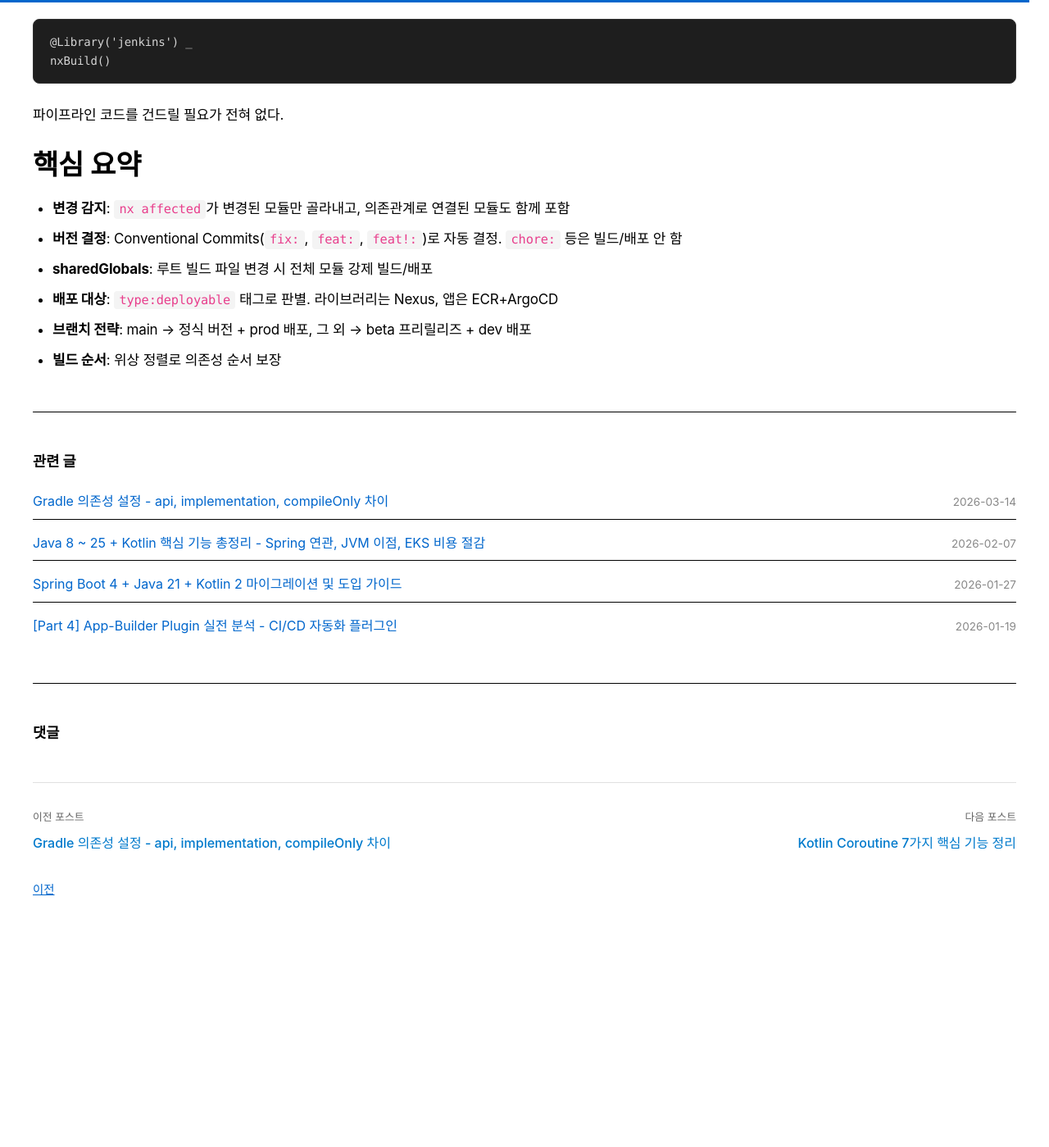
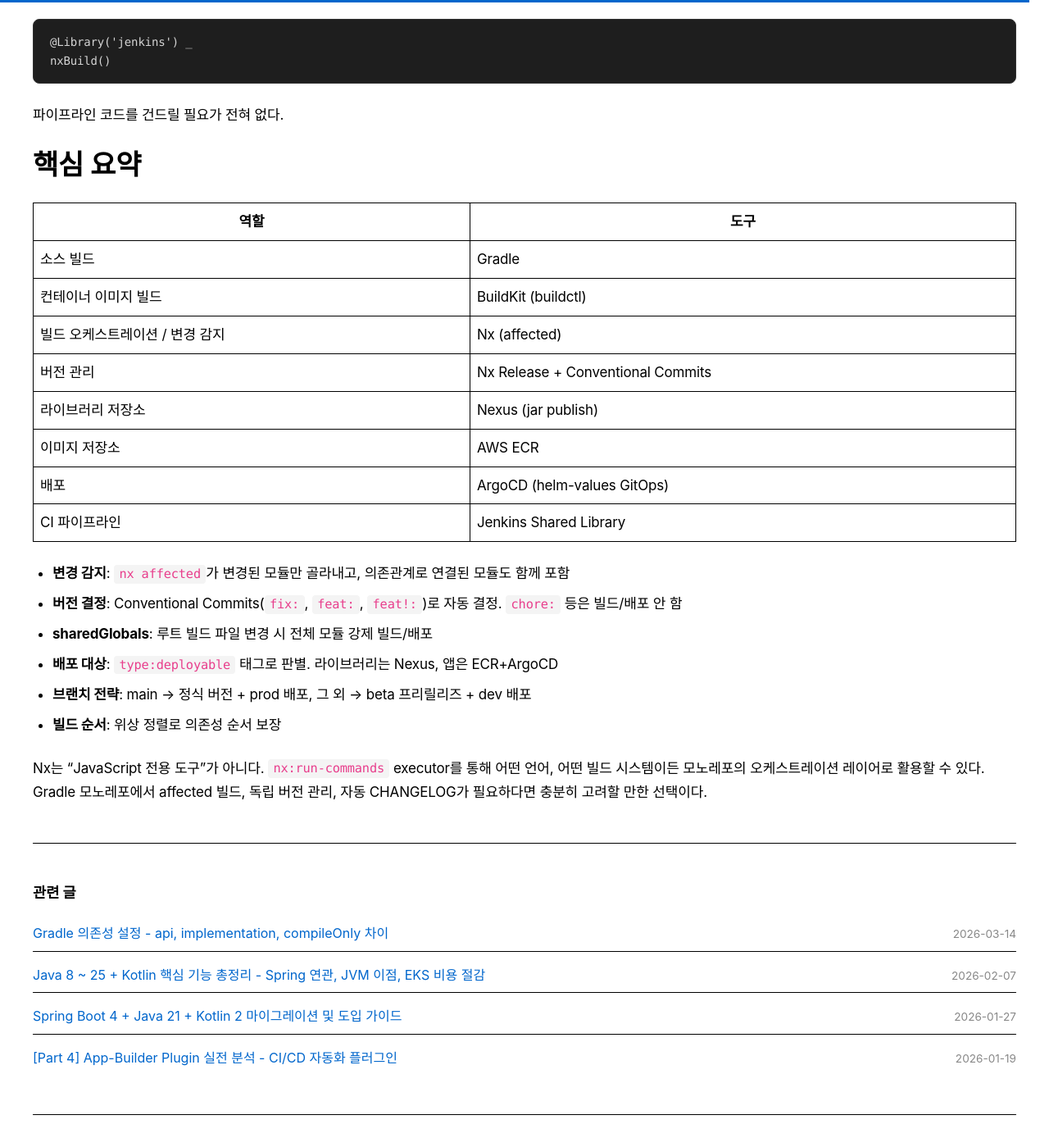
Before and after one commit to khjzzm/khjzzm.github.io, a Jekyll site: the page built from _posts/2026-03-16-jenkins-nx-monorepo-cicd.md, in a window 1280 px wide and 1400 px high, scrolled down 14467 px. Shown: the whole window at 82% size. Built offline with Jekyll 4.4.1, drawn with Linux system fonts in a browser that asks for light colours; some web fonts are replaced; comment, search, counter and statistics services are not loaded; before the commit the page ends 15611 px from its top, so only the background shows below that.

Commit message:
Jenkins + Nx 모노레포 CI/CD 포스트 - 핵심 요약 테이블 및 결론 추가
Co-Authored-By: Claude Opus 4.6 (1M context) <noreply@anthropic.com>

```diff
--- a/_posts/2026-03-16-jenkins-nx-monorepo-cicd.md
+++ b/_posts/2026-03-16-jenkins-nx-monorepo-cicd.md
@@ -610,9 +610,22 @@ nxBuild()
 
 ## 핵심 요약
 
+| 역할 | 도구 |
+|------|------|
+| 소스 빌드 | Gradle |
+| 컨테이너 이미지 빌드 | BuildKit (buildctl) |
+| 빌드 오케스트레이션 / 변경 감지 | Nx (affected) |
+| 버전 관리 | Nx Release + Conventional Commits |
+| 라이브러리 저장소 | Nexus (jar publish) |
+| 이미지 저장소 | AWS ECR |
+| 배포 | ArgoCD (helm-values GitOps) |
+| CI 파이프라인 | Jenkins Shared Library |
+
 - **변경 감지**: `nx affected`가 변경된 모듈만 골라내고, 의존관계로 연결된 모듈도 함께 포함
 - **버전 결정**: Conventional Commits(`fix:`, `feat:`, `feat!:`)로 자동 결정. `chore:` 등은 빌드/배포 안 함
 - **sharedGlobals**: 루트 빌드 파일 변경 시 전체 모듈 강제 빌드/배포
 - **배포 대상**: `type:deployable` 태그로 판별. 라이브러리는 Nexus, 앱은 ECR+ArgoCD
 - **브랜치 전략**: main → 정식 버전 + prod 배포, 그 외 → beta 프리릴리즈 + dev 배포
 - **빌드 순서**: 위상 정렬로 의존성 순서 보장
+
+Nx는 "JavaScript 전용 도구"가 아니다. `nx:run-commands` executor를 통해 어떤 언어, 어떤 빌드 시스템이든 모노레포의 오케스트레이션 레이어로 활용할 수 있다. Gradle 모노레포에서 affected 빌드, 독립 버전 관리, 자동 CHANGELOG가 필요하다면 충분히 고려할 만한 선택이다.
```
